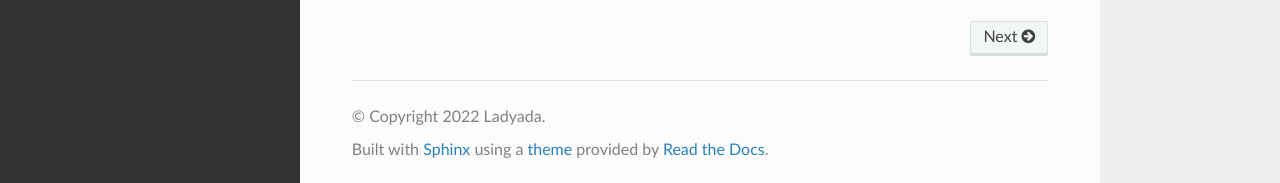
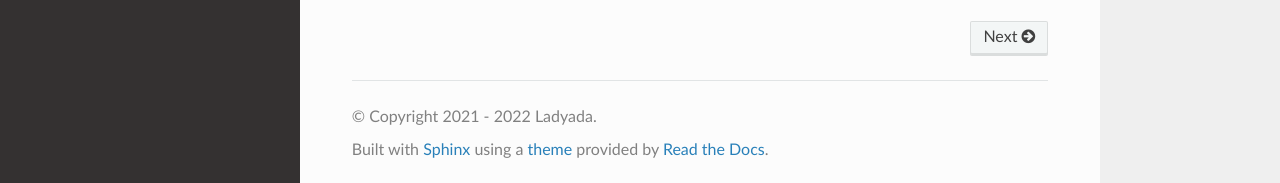
Before and after one commit to adafruit/Adafruit_CircuitPython_IS31FL3741, a Sphinx documentation site: the page built from docs/index.rst, in a window 1280 px wide and 900 px high, scrolled down 1545 px. Shown: the part 714-897 px from the top of the window. Built offline with Sphinx 7.4.7 and the Read the Docs theme 2.0.0, drawn with Linux system fonts in a browser that asks for light colours; some of the changed lines change nothing that is shown.

Commit message:
Use year duration range for copyright attribution

```diff
--- a/docs/conf.py
+++ b/docs/conf.py
@@ -45,8 +45,14 @@ master_doc = "index"
 
 # General information about the project.
 project = "Adafruit IS31FL3741 Library"
+creation_year = "2021"
 current_year = str(datetime.datetime.now().year)
-copyright = current_year + " Ladyada"
+year_duration = (
+    current_year
+    if current_year == creation_year
+    else creation_year + " - " + current_year
+)
+copyright = year_duration + " Ladyada"
 author = "Ladyada"
 
 # The version info for the project you're documenting, acts as replacement for
```
